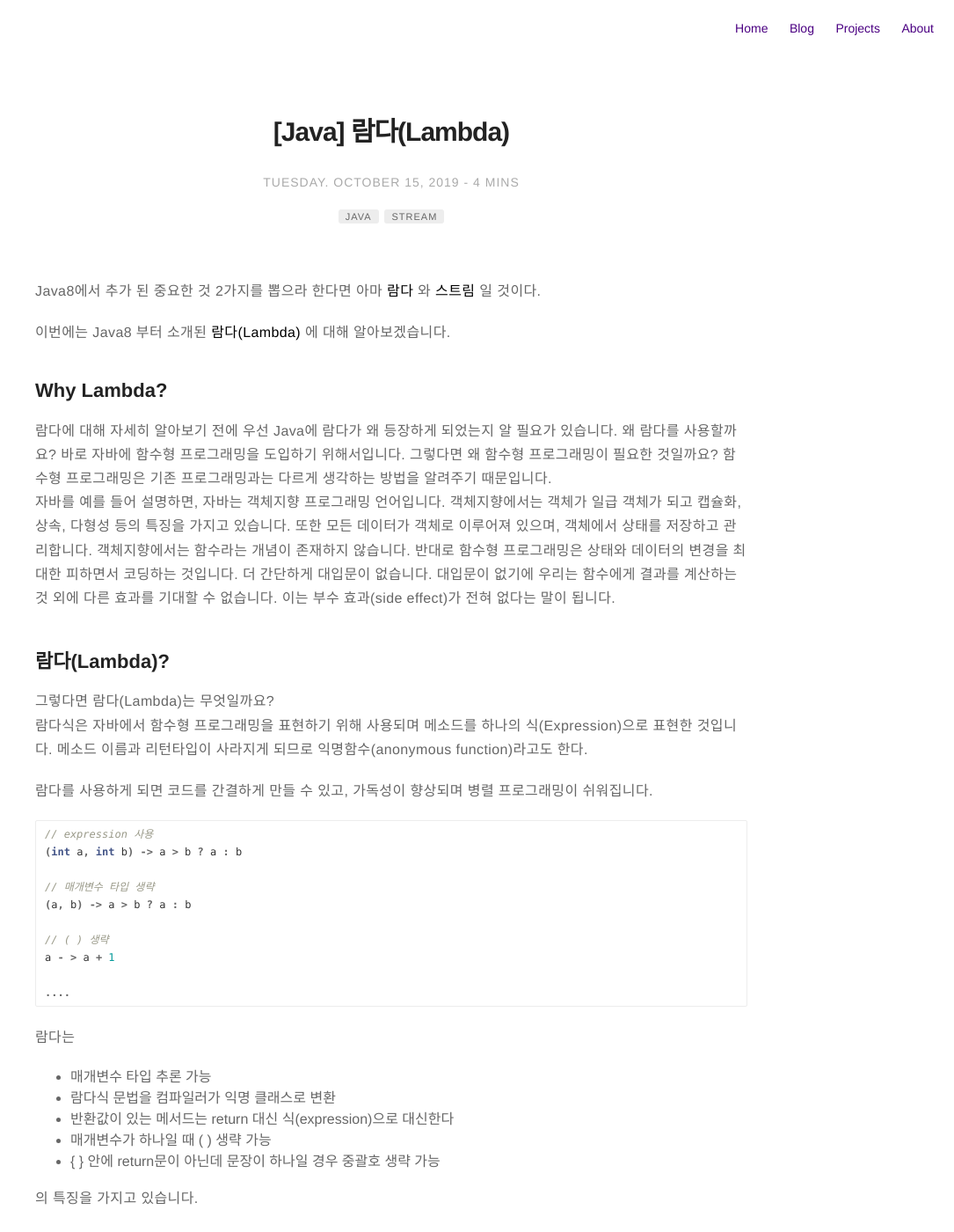
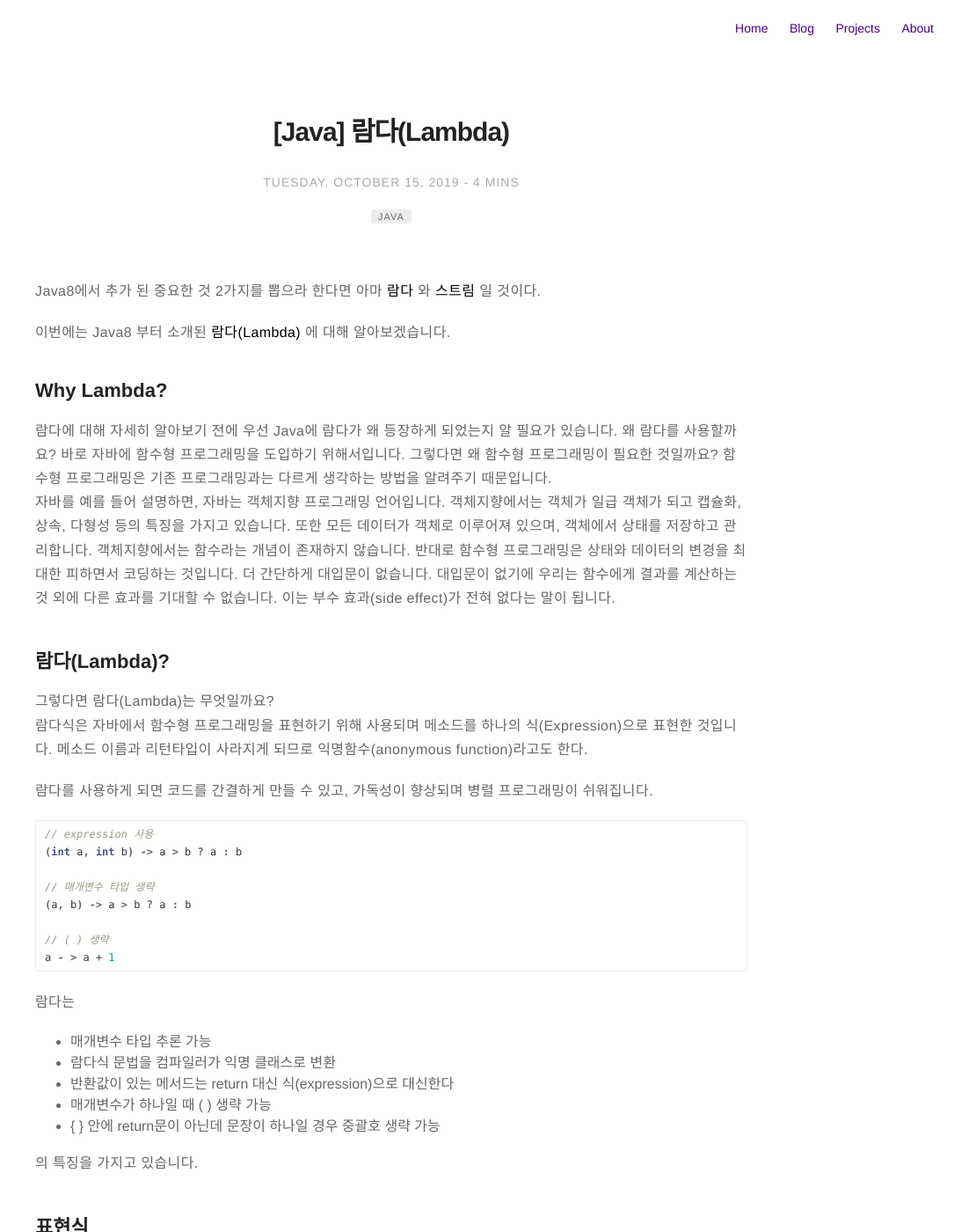
Before and after one commit to Kyudong3/Kyudong3.github.io, a Jekyll site: the page built from _posts/2019-10-14-JavaLambda.markdown, in a window 1280 px wide and 1400 px high. Shown: the whole window at 88% size, without its empty margins (195-1280 px from the left). Built offline with Jekyll 4.4.1, drawn with Linux system fonts in a browser that asks for light colours; comment, search, counter and statistics services are not loaded.

Commit message:
Update 2019-10-14-JavaLambda.markdown

````diff
--- a/_posts/2019-10-14-JavaLambda.markdown
+++ b/_posts/2019-10-14-JavaLambda.markdown
@@ -6,7 +6,6 @@ image: /assets/images/markdown.jpg
 headerImage: false
 tag:
 - Java
-- stream
 category: blog
 author: kyudongPark
 description: 람다란?
@@ -42,8 +41,6 @@ Java8에서 추가 된 중요한 것 2가지를 뽑으라 한다면 아마 **람
 
 // ( ) 생략
 a - > a + 1
-
-....
 ```
 
 람다는
@@ -62,7 +59,7 @@ a - > a + 1
 오른쪽 중괄호 { } 블록이 있고, 이를 실행하기 위해 필요한 값인 매개변수가 있습니다. -> 는 매개변수를 이용해서 람다의 바디를 실행한다는 뜻입니다.
 
 ```java
-(int a, int b) -> {return a + b}
+(int a, int b) -> { return a + b }
 ```
 
 위 구조를 람다식을 사용하지 않는다면
@@ -132,7 +129,6 @@ study.addStudy("알고리즘");
 // 결과값 : 스터디그룹 이름은 알고리즘 입니다.
 ```
 
-
 위와 같은 코드가 될 것입니다.
 
 이처럼 익명 객체를 람다식으로 바꿔 사용할 수 있는 이유는 람다식도 익명 객체이며, 매개변수의 타입과 갯수, 리턴값이 일치하기 때문입니다.
````
Also changed, not shown: other parts of _posts/2019-10-14-JavaLambda.markdown (+0 -2 lines).
